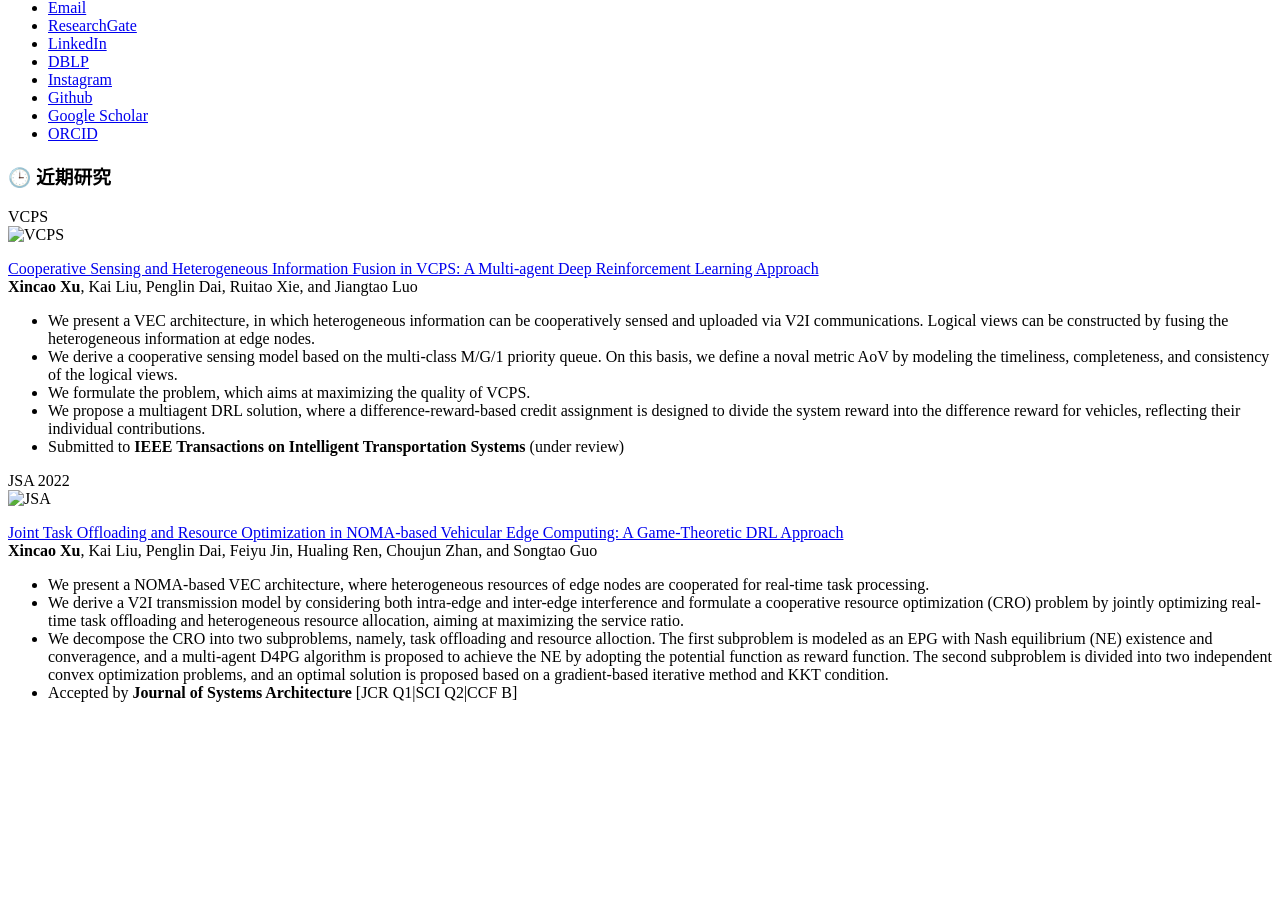
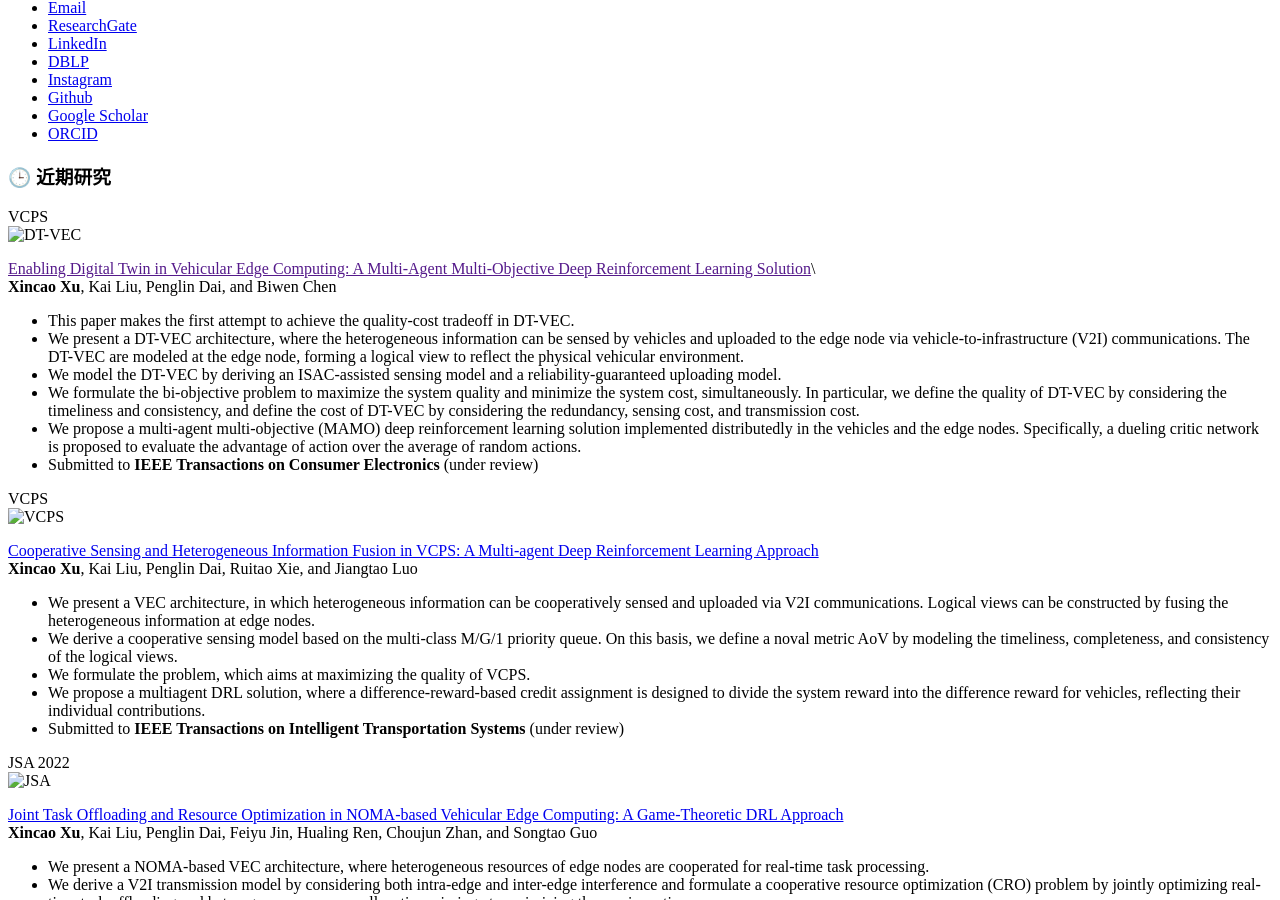
Before and after one commit to neardws/zh, a Jekyll site: the page built from _pages/includes/research.md, in a window 1280 px wide and 900 px high, scrolled down 479 px. Built offline with Jekyll 4.4.1, drawn with Linux system fonts in a browser that asks for light colours; our own code applies the rules of GitHub Pages for plain Markdown files; before the commit the page ends 1197 px from its top, so only the background shows below that.

Commit message:
update DT_VEC

```diff
--- a/_pages/includes/research.md
+++ b/_pages/includes/research.md
@@ -1,4 +1,20 @@
 # 🕒 近期研究
+
+<div class='paper-box'><div class='paper-box-image'><div><div class="badge">VCPS</div><img src='images/DT_VEC.png' alt="DT-VEC" width="100%"></div></div>
+<div class='paper-box-text' markdown="1">
+
+[Enabling Digital Twin in Vehicular Edge Computing: A Multi-Agent Multi-Objective Deep Reinforcement Learning Solution]()\\
+**Xincao Xu**, Kai Liu, Penglin Dai, and Biwen Chen
+
+- This paper makes the first attempt to achieve the quality-cost tradeoff in DT-VEC.
+- We present a DT-VEC architecture, where the heterogeneous information can be sensed by vehicles and uploaded to the edge node via vehicle-to-infrastructure (V2I) communications. The DT-VEC are modeled at the edge node, forming a logical view to reflect the physical vehicular environment.
+- We model the DT-VEC by deriving an ISAC-assisted sensing model and a reliability-guaranteed uploading model.
+- We formulate the bi-objective problem to maximize the system quality and minimize the system cost, simultaneously. In particular, we define the quality of DT-VEC by considering the timeliness and consistency, and define the cost of DT-VEC by considering the redundancy, sensing cost, and transmission cost.
+- We propose a multi-agent multi-objective (MAMO) deep reinforcement learning solution implemented distributedly in the vehicles and the edge nodes. Specifically, a dueling critic network is proposed to evaluate the advantage of action over the average of random actions.
+- Submitted to **IEEE Transactions on Consumer Electronics** (under review)
+
+</div>
+</div>
 
 <div class='paper-box'><div class='paper-box-image'><div><div class="badge">VCPS</div><img src='images/VCPS.png' alt="VCPS" width="100%"></div></div>
 <div class='paper-box-text' markdown="1">
```
Also changed, not shown: images/DT_VEC.png (added).
